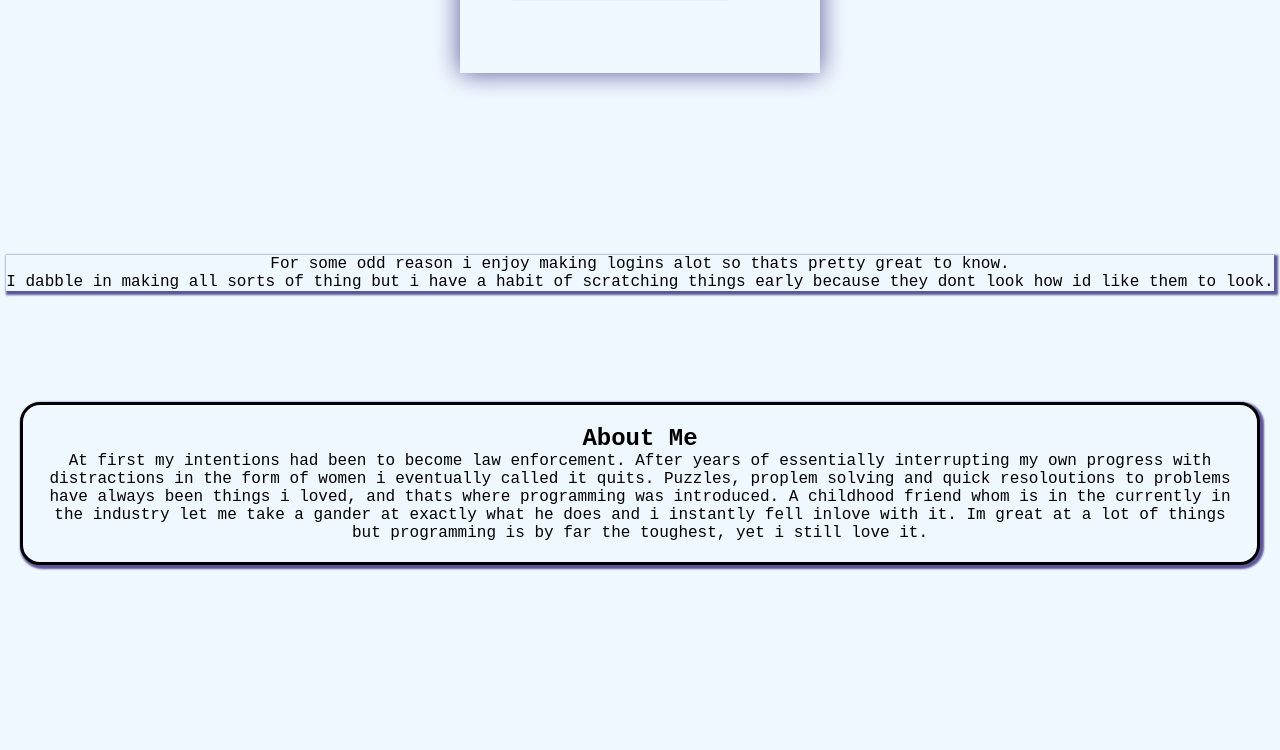
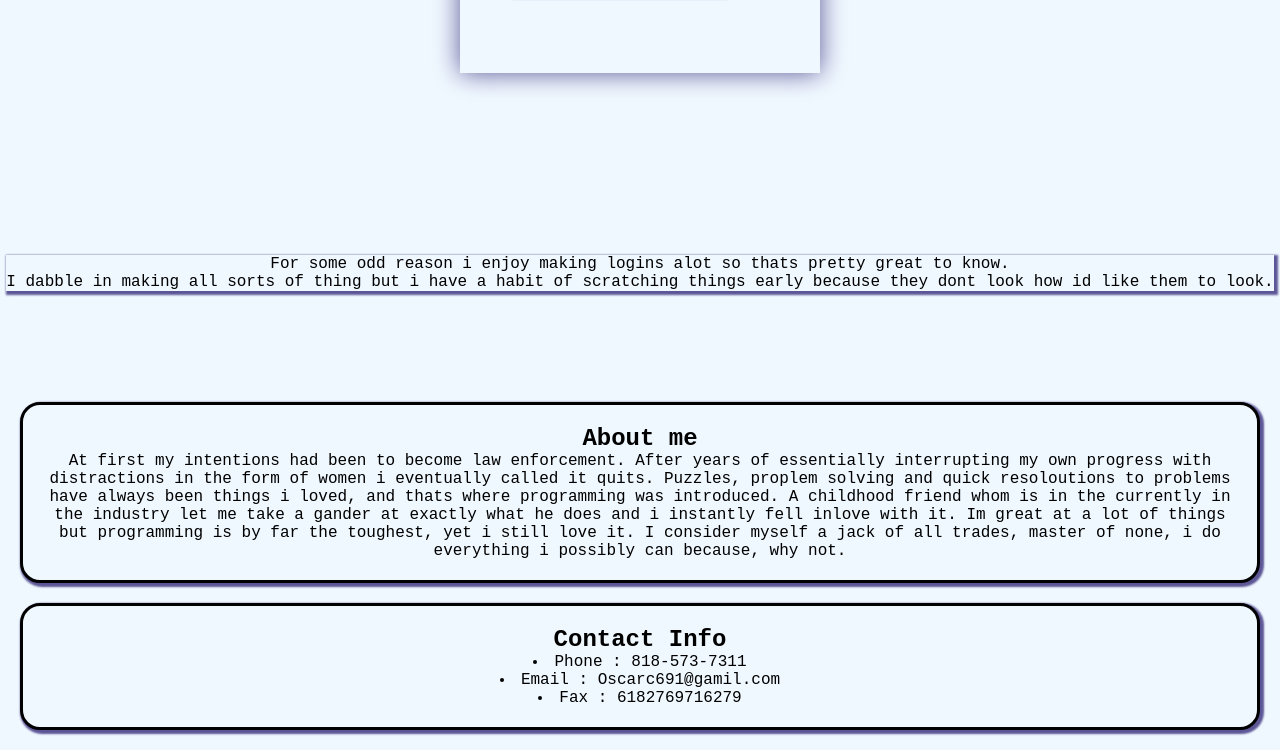
Before and after one commit to Oscarc691/Portfolio, a plain HTML site: page index.html in a window 1280 px wide. Shown: the part 503-1253 px from the top of the page. Before the commit the page ends 1088 px from the top, so only its background shows below. Drawn offline with Linux system fonts and the light colour scheme.

Commit message:
final commit

```diff
--- a/index.html
+++ b/index.html
@@ -10,13 +10,13 @@
 <nav class="navBar">
     <h1>Oscars Portfolio</h1>
     <i>
-        <a href="#login_field">Login </a>
+        <a href="#login ">Login </a>
     </i>
     <i>
-        <a href="#about_me">About Me</a>
+        <a href="#about_me ">About Me</a>
     </i>
     <i>
-        <a href="Calender">Calender</a>
+        <a href="#contact_info ">Contact</a>
     </i>
 </nav>
 </header>
@@ -46,18 +46,25 @@
 </section>
 </div>
 </body>
-    </body>
-    <body>
         <div id="about_me">
         <section class="about_text">
-            <h1>About Me</h1>
+            <h1>About me</h1>
             <p>At first my intentions had been to become law enforcement.
                 After years of essentially interrupting my own progress with distractions in the form of women i eventually called it quits.
                 Puzzles, proplem solving and quick resoloutions to problems have always been things i loved, and thats where programming was introduced.
                 A childhood friend whom is in the currently in the industry let me take a gander at exactly what he does and i instantly fell inlove with it.
                 Im great at a lot of things but programming is by far the toughest, yet i still love it.
+                I consider myself a jack of all trades, master of none, i do everything i possibly can because, why not.
             </p>
         </section>
         </div>
-    </body>
+        <div class="contact">
+        <secition id="contact_info">
+            <h2>Contact Info</h2>
+
+            <li>Phone : 818-573-7311</li>
+        <li>Email :  Oscarc691@gamil.com</li>
+        <li>Fax : 6182769716279</li>
+        </secition>
+        </div>
     </html>
--- a/style.css
+++ b/style.css
@@ -23,6 +23,7 @@ main{
     box-shadow: 0 0 24px #5c5696 ;
     margin: 20px;
     font-weight: 100;
+    align-items: center;
 }
 .container{
     display: flex;
@@ -124,6 +125,9 @@ main{
     display: block;
     box-shadow:2px 2px 2px 2px #5c5696;
 }
+.about_me{
+    background: aqua;
+}
 .about_text{
 display: block;
 border-style: solid;
@@ -132,4 +136,17 @@ text-align: center;
 justify-content: center;
 margin: 20px;
 padding: 20px;
-box-shadow:2px 2px 2px 2px #5c5696;}
+box-shadow:2px 2px 2px 2px #5c5696;
+font-weight: 200;
+}
+.contact{
+    display: block;
+    border-style: solid;
+border-radius: 20px 20px 20px 20px;
+text-align: center;
+justify-content: center;
+margin: 20px;
+padding: 20px;
+box-shadow:2px 2px 2px 2px #5c5696;
+font-weight: 200;
+}
```
